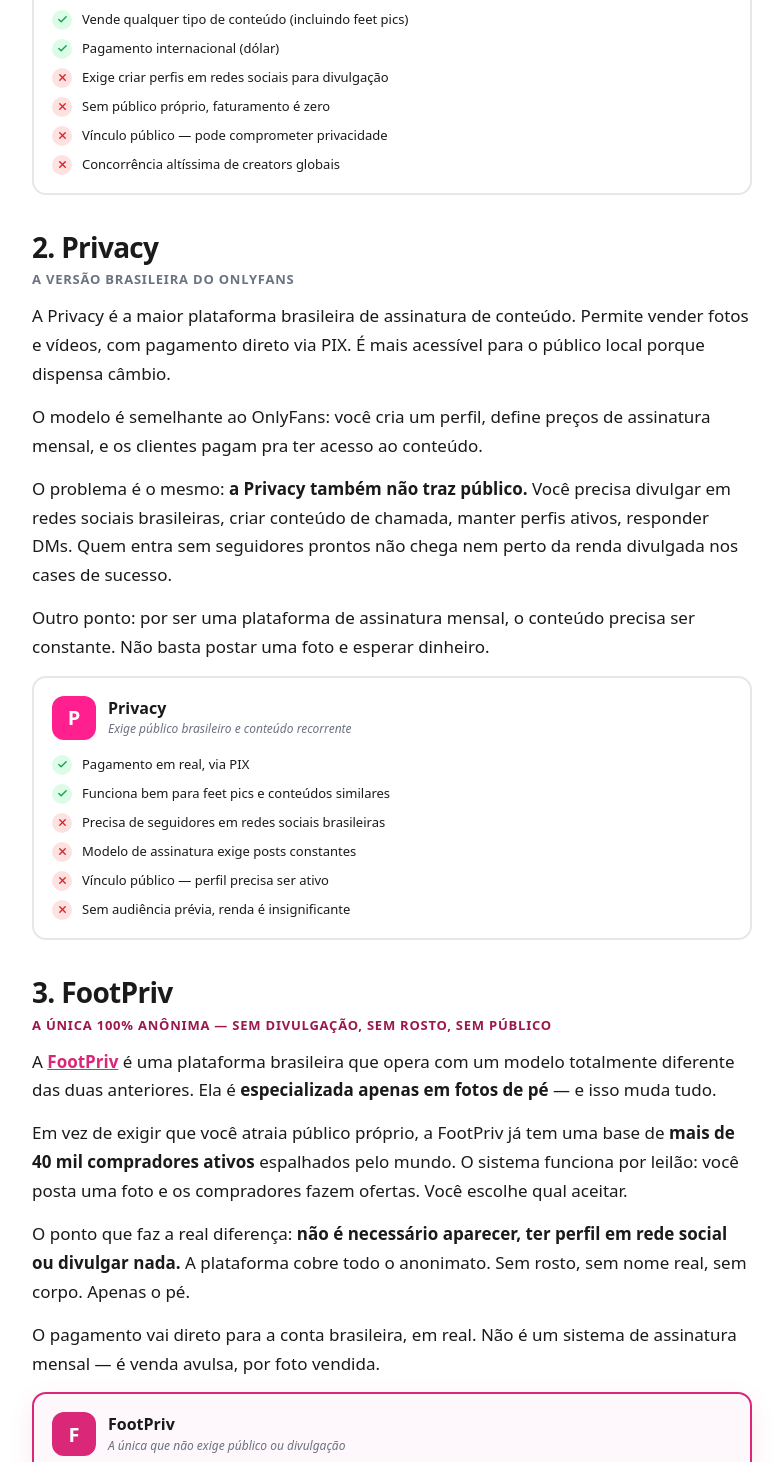
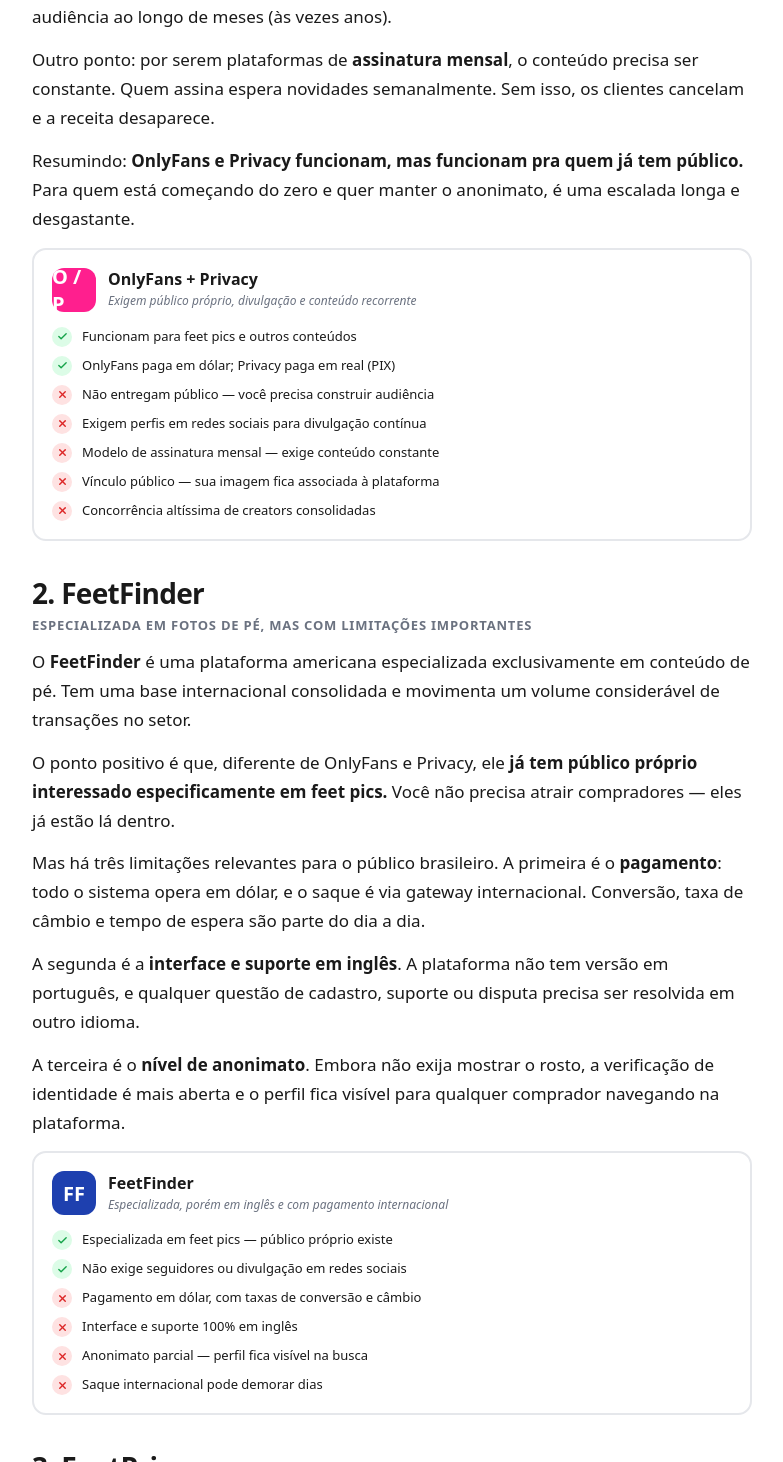
Before and after one commit to kellieflor58-rgb/coletaki-adv, a Next.js app: page /fotodope in a window 1280 px wide. Shown: the part 2128-3590 px from the top of the page, without its empty margins (248-1031 px from the left). Built offline with nearby package versions, Linux system fonts and the light colour scheme.

Commit message:
refac: fotodope - junta OnlyFans+Privacy, adiciona FeetFinder, FootPriv como melhor opcao BR

```diff
--- a/app/fotodope/page.js
+++ b/app/fotodope/page.js
@@ -89,7 +89,7 @@
         <B>
           <p>A pesquisa "como vender foto do pé" cresceu mais de 400% no Google nos últimos 12 meses no Brasil. Por trás dessa curiosidade explosiva, existe uma dúvida real: <strong>isso realmente paga? Em quais sites funciona? Precisa aparecer? É legal?</strong></p>
           <p>A resposta curta é: sim, é um mercado real. Mas as plataformas onde isso acontece operam com regras muito diferentes entre si — e a maioria das pessoas que pesquisa o assunto não tem ideia dessa diferença.</p>
-          <p>Esta matéria coloca os fatos em ordem. <strong>Vamos comparar as três principais plataformas usadas para esse fim no Brasil hoje:</strong></p>
+          <p>Esta matéria coloca os fatos em ordem. <strong>Vamos analisar as três principais plataformas usadas para esse fim hoje no mercado:</strong></p>
         </B>
 
         <div style={{ background:'#FAFAFA', border:'1px solid '+LINE, borderRadius:6, padding:'10px 14px', margin:'24px 0', textAlign:'center' }}>
@@ -122,98 +122,96 @@
         {/* ============================================ */}
 
         <h2 style={{ fontSize:28, fontWeight:900, color:INK, marginTop:36, marginBottom:6, letterSpacing:'-0.025em', lineHeight:1.2 }}>
-          1. OnlyFans
+          1. OnlyFans e Privacy
         </h2>
         <p style={{ fontSize:13, color:INK_MUTE, fontWeight:600, marginTop:0, marginBottom:14, textTransform:'uppercase', letterSpacing:'0.06em' }}>
-          Funciona, mas exige público próprio
+          Funcionam, mas exigem público próprio e divulgação constante
         </p>
 
         <B>
-          <p>O OnlyFans é a plataforma mais conhecida internacionalmente. Mulheres podem vender fotos e vídeos, incluindo conteúdos como "feet pics" (fotos de pé). O pagamento vem em dólar e depois é convertido em real.</p>
-          <p>Mas tem um detalhe que poucos avisos: <strong>o OnlyFans não te entrega público.</strong> Ele apenas hospeda seus arquivos e processa o pagamento.</p>
-          <p>Para faturar de verdade ali, você precisa <strong>trazer seguidores por conta própria</strong> — geralmente via Instagram, Twitter, TikTok ou Reddit. Isso significa criar perfis públicos, postar conteúdo regularmente, interagir, divulgar links e construir uma audiência ao longo de meses.</p>
-          <p>Sem público, ninguém entra. Sem entrar, ninguém paga.</p>
+          <p>O <strong>OnlyFans</strong> e a <strong>Privacy</strong> são as duas plataformas mais lembradas quando o assunto é monetização de conteúdo adulto online. A primeira tem alcance global e paga em dólar; a segunda é brasileira e paga via PIX. As duas permitem que mulheres vendam fotos e vídeos, incluindo "feet pics" (fotos de pé).</p>
+          <p>O modelo de negócio é semelhante entre as duas: você cria um perfil, define um valor de assinatura mensal, e os clientes pagam para acessar o conteúdo que você posta dentro da plataforma.</p>
+          <p>Mas há uma armadilha que poucos avisos: <strong>nenhuma das duas entrega público pra você.</strong> Elas apenas hospedam os arquivos e processam o pagamento. Toda a parte de atrair clientes é por sua conta.</p>
+          <p>Para faturar de verdade, é preciso <strong>construir uma audiência própria</strong> — geralmente via Instagram, Twitter, TikTok ou Reddit. Isso significa criar perfis públicos com a sua imagem, postar conteúdo regularmente, interagir com seguidores, divulgar links e construir essa audiência ao longo de meses (às vezes anos).</p>
+          <p>Outro ponto: por serem plataformas de <strong>assinatura mensal</strong>, o conteúdo precisa ser constante. Quem assina espera novidades semanalmente. Sem isso, os clientes cancelam e a receita desaparece.</p>
+          <p>Resumindo: <strong>OnlyFans e Privacy funcionam, mas funcionam pra quem já tem público.</strong> Para quem está começando do zero e quer manter o anonimato, é uma escalada longa e desgastante.</p>
         </B>
 
         <CardPlataforma
-          icone="O"
-          cor="#00AFF0"
-          nome="OnlyFans"
-          dor="Você precisa construir seu próprio público"
+          icone="O / P"
+          cor="#FF1F8E"
+          nome="OnlyFans + Privacy"
+          dor="Exigem público próprio, divulgação e conteúdo recorrente"
           itens={[
-            { ok:true, texto:'Vende qualquer tipo de conteúdo (incluindo feet pics)' },
-            { ok:true, texto:'Pagamento internacional (dólar)' },
-            { ok:false, texto:'Exige criar perfis em redes sociais para divulgação' },
-            { ok:false, texto:'Sem público próprio, faturamento é zero' },
-            { ok:false, texto:'Vínculo público — pode comprometer privacidade' },
-            { ok:false, texto:'Concorrência altíssima de creators globais' },
+            { ok:true, texto:'Funcionam para feet pics e outros conteúdos' },
+            { ok:true, texto:'OnlyFans paga em dólar; Privacy paga em real (PIX)' },
+            { ok:false, texto:'Não entregam público — você precisa construir audiência' },
+            { ok:false, texto:'Exigem perfis em redes sociais para divulgação contínua' },
+            { ok:false, texto:'Modelo de assinatura mensal — exige conteúdo constante' },
+            { ok:false, texto:'Vínculo público — sua imagem fica associada à plataforma' },
+            { ok:false, texto:'Concorrência altíssima de creators consolidadas' },
           ]}
         />
 
-        {/* ============================================ */}
-        {/* PLATAFORMA 2 — PRIVACY */}
-        {/* ============================================ */}
-
         <h2 style={{ fontSize:28, fontWeight:900, color:INK, marginTop:36, marginBottom:6, letterSpacing:'-0.025em', lineHeight:1.2 }}>
-          2. Privacy
+          2. FeetFinder
         </h2>
         <p style={{ fontSize:13, color:INK_MUTE, fontWeight:600, marginTop:0, marginBottom:14, textTransform:'uppercase', letterSpacing:'0.06em' }}>
-          A versão brasileira do OnlyFans
+          Especializada em fotos de pé, mas com limitações importantes
         </p>
 
         <B>
-          <p>A Privacy é a maior plataforma brasileira de assinatura de conteúdo. Permite vender fotos e vídeos, com pagamento direto via PIX. É mais acessível para o público local porque dispensa câmbio.</p>
-          <p>O modelo é semelhante ao OnlyFans: você cria um perfil, define preços de assinatura mensal, e os clientes pagam pra ter acesso ao conteúdo.</p>
-          <p>O problema é o mesmo: <strong>a Privacy também não traz público.</strong> Você precisa divulgar em redes sociais brasileiras, criar conteúdo de chamada, manter perfis ativos, responder DMs. Quem entra sem seguidores prontos não chega nem perto da renda divulgada nos cases de sucesso.</p>
-          <p>Outro ponto: por ser uma plataforma de assinatura mensal, o conteúdo precisa ser constante. Não basta postar uma foto e esperar dinheiro.</p>
+          <p>O <strong>FeetFinder</strong> é uma plataforma americana especializada exclusivamente em conteúdo de pé. Tem uma base internacional consolidada e movimenta um volume considerável de transações no setor.</p>
+          <p>O ponto positivo é que, diferente de OnlyFans e Privacy, ele <strong>já tem público próprio interessado especificamente em feet pics.</strong> Você não precisa atrair compradores — eles já estão lá dentro.</p>
+          <p>Mas há três limitações relevantes para o público brasileiro. A primeira é o <strong>pagamento</strong>: todo o sistema opera em dólar, e o saque é via gateway internacional. Conversão, taxa de câmbio e tempo de espera são parte do dia a dia.</p>
+          <p>A segunda é a <strong>interface e suporte em inglês</strong>. A plataforma não tem versão em português, e qualquer questão de cadastro, suporte ou disputa precisa ser resolvida em outro idioma.</p>
+          <p>A terceira é o <strong>nível de anonimato</strong>. Embora não exija mostrar o rosto, a verificação de identidade é mais aberta e o perfil fica visível para qualquer comprador navegando na plataforma.</p>
         </B>
 
         <CardPlataforma
-          icone="P"
-          cor="#FF1F8E"
-          nome="Privacy"
-          dor="Exige público brasileiro e conteúdo recorrente"
+          icone="FF"
+          cor="#1E40AF"
+          nome="FeetFinder"
+          dor="Especializada, porém em inglês e com pagamento internacional"
           itens={[
-            { ok:true, texto:'Pagamento em real, via PIX' },
-            { ok:true, texto:'Funciona bem para feet pics e conteúdos similares' },
-            { ok:false, texto:'Precisa de seguidores em redes sociais brasileiras' },
-            { ok:false, texto:'Modelo de assinatura exige posts constantes' },
-            { ok:false, texto:'Vínculo público — perfil precisa ser ativo' },
-            { ok:false, texto:'Sem audiência prévia, renda é insignificante' },
+            { ok:true, texto:'Especializada em feet pics — público próprio existe' },
+            { ok:true, texto:'Não exige seguidores ou divulgação em redes sociais' },
+            { ok:false, texto:'Pagamento em dólar, com taxas de conversão e câmbio' },
+            { ok:false, texto:'Interface e suporte 100% em inglês' },
+            { ok:false, texto:'Anonimato parcial — perfil fica visível na busca' },
+            { ok:false, texto:'Saque internacional pode demorar dias' },
           ]}
         />
-
-        {/* ============================================ */}
-        {/* PLATAFORMA 3 — FOOTPRIV */}
-        {/* ============================================ */}
 
         <h2 style={{ fontSize:28, fontWeight:900, color:INK, marginTop:36, marginBottom:6, letterSpacing:'-0.025em', lineHeight:1.2 }}>
           3. FootPriv
         </h2>
         <p style={{ fontSize:13, color:PINK_DARK, fontWeight:700, marginTop:0, marginBottom:14, textTransform:'uppercase', letterSpacing:'0.06em' }}>
-          A única 100% anônima — sem divulgação, sem rosto, sem público
+          A melhor opção para o público brasileiro — 100% anônima e em português
         </p>
 
         <B>
-          <p>A <a href={LINK_FOOTPRIV} target="_blank" rel="noopener" style={{ color:PINK, textDecoration:'underline', fontWeight:700 }}>FootPriv</a> é uma plataforma brasileira que opera com um modelo totalmente diferente das duas anteriores. Ela é <strong>especializada apenas em fotos de pé</strong> — e isso muda tudo.</p>
-          <p>Em vez de exigir que você atraia público próprio, a FootPriv já tem uma base de <strong>mais de 40 mil compradores ativos</strong> espalhados pelo mundo. O sistema funciona por leilão: você posta uma foto e os compradores fazem ofertas. Você escolhe qual aceitar.</p>
-          <p>O ponto que faz a real diferença: <strong>não é necessário aparecer, ter perfil em rede social ou divulgar nada.</strong> A plataforma cobre todo o anonimato. Sem rosto, sem nome real, sem corpo. Apenas o pé.</p>
-          <p>O pagamento vai direto para a conta brasileira, em real. Não é um sistema de assinatura mensal — é venda avulsa, por foto vendida.</p>
+          <p>A <a href={LINK_FOOTPRIV} target="_blank" rel="noopener" style={{ color:PINK, textDecoration:'underline', fontWeight:700 }}>FootPriv</a> é uma plataforma <strong>brasileira</strong> especializada exclusivamente em fotos de pé. Surgiu para resolver as três falhas das opções anteriores: a falta de público próprio do OnlyFans/Privacy, e o pagamento internacional e idioma estrangeiro do FeetFinder.</p>
+          <p>Em vez de exigir que você atraia público, a FootPriv já tem uma base de <strong>mais de 40 mil compradores ativos</strong> espalhados por mais de 60 países. O sistema funciona por leilão: você posta uma foto, os compradores fazem ofertas em moedas locais, e você escolhe qual aceitar.</p>
+          <p>O ponto que faz a real diferença para o público brasileiro: <strong>100% anônimo, 100% em português, pagamento direto em real.</strong> Não é necessário aparecer, ter perfil em rede social, divulgar nada ou lidar com câmbio.</p>
+          <p>A plataforma cobre todo o anonimato. Sem rosto, sem nome real, sem corpo, sem identidade pública. Apenas o pé. E o saque cai na conta brasileira já convertido, no mesmo dia da venda.</p>
+          <p>Por ser <strong>venda avulsa</strong> (não assinatura), você não precisa manter conteúdo constante. Posta quando quiser. Vende quando quiser. Sem cobrança, sem pressão.</p>
         </B>
 
         <CardPlataforma
           icone="F"
           cor={PINK}
           nome="FootPriv"
-          dor="A única que não exige público ou divulgação"
+          dor="100% anônima, em português, pagamento em real"
           destaque
           itens={[
             { ok:true, texto:'Mais de 40 mil compradores já cadastrados (não precisa trazer)' },
             { ok:true, texto:'100% anônimo — sem rosto, sem nome, sem rede social' },
+            { ok:true, texto:'Plataforma brasileira, em português' },
+            { ok:true, texto:'Pagamento em real, direto na conta no mesmo dia' },
+            { ok:true, texto:'Sistema de leilão: você escolhe o melhor lance' },
+            { ok:true, texto:'Venda avulsa — sem postagem obrigatória' },
             { ok:true, texto:'Especializada em fotos de pé (categoria de alta demanda)' },
-            { ok:true, texto:'Sistema de leilão: você escolhe o melhor lance' },
-            { ok:true, texto:'Pagamento em real, direto na conta' },
-            { ok:true, texto:'Venda avulsa — sem necessidade de postar conteúdo constante' },
           ]}
         />
 
@@ -230,18 +228,19 @@
             <thead>
               <tr style={{ borderBottom:'2px solid '+INK }}>
                 <th style={{ textAlign:'left', padding:'10px 8px', fontSize:11, fontWeight:800, color:INK_MUTE, textTransform:'uppercase', letterSpacing:'0.05em' }}>Critério</th>
-                <th style={{ padding:'10px 8px', fontSize:13, fontWeight:800 }}>OnlyFans</th>
-                <th style={{ padding:'10px 8px', fontSize:13, fontWeight:800 }}>Privacy</th>
+                <th style={{ padding:'10px 8px', fontSize:12, fontWeight:800 }}>OnlyFans / Privacy</th>
+                <th style={{ padding:'10px 8px', fontSize:12, fontWeight:800 }}>FeetFinder</th>
                 <th style={{ padding:'10px 8px', fontSize:13, fontWeight:800, color:PINK_DARK }}>FootPriv</th>
               </tr>
             </thead>
             <tbody>
-              <LinhaTab label="Precisa de público próprio?" v1="Sim" v2="Sim" v3="Não" ok3 />
-              <LinhaTab label="Precisa divulgar?" v1="Sim" v2="Sim" v3="Não" ok3 />
-              <LinhaTab label="100% anônimo?" v1="Não" v2="Não" v3="Sim" ok3 />
-              <LinhaTab label="Pagamento em real" v1="Não" v2="Sim" v3="Sim" ok3 />
-              <LinhaTab label="Funciona para feet pics?" v1="Sim" v2="Sim" v3="Sim" />
-              <LinhaTab label="Modelo" v1="Assinatura" v2="Assinatura" v3="Venda por foto" ok3 />
+              <LinhaTab label="Precisa de público próprio?" v1="Sim" v2="Não" v3="Não" ok3 />
+              <LinhaTab label="Precisa divulgar em redes?" v1="Sim" v2="Não" v3="Não" ok3 />
+              <LinhaTab label="100% anônimo?" v1="Não" v2="Parcial" v3="Sim" ok3 />
+              <LinhaTab label="Em português" v1="Privacy sim" v2="Não" v3="Sim" ok3 />
+              <LinhaTab label="Pagamento em real" v1="Privacy sim" v2="Não (dólar)" v3="Sim" ok3 />
+              <LinhaTab label="Funciona pra feet pics?" v1="Sim" v2="Sim (foco)" v3="Sim (foco)" />
+              <LinhaTab label="Modelo" v1="Assinatura" v2="Venda" v3="Venda por leilão" ok3 />
             </tbody>
           </table>
         </div>
@@ -256,9 +255,10 @@
 
         <B>
           <p>Se você <strong>já tem público em redes sociais</strong> — algumas dezenas de milhares de seguidores — e está disposta a manter presença constante online, OnlyFans e Privacy podem funcionar. São plataformas robustas, com cases reais de creators que faturam bem.</p>
-          <p>Mas se você é uma mulher comum, sem audiência prévia, que não quer aparecer, criar perfil ou se expor de nenhuma forma, <strong>essas duas plataformas não vão funcionar pra você.</strong> Sem público, é fila de espera vazia.</p>
-          <p>Para esse perfil — que é o de 95% das pessoas que pesquisam "vender foto do pé" — a única opção realmente viável hoje é a <a href={LINK_FOOTPRIV} target="_blank" rel="noopener" style={{ color:PINK, textDecoration:'underline', fontWeight:700 }}>FootPriv</a>. É a única que entrega a base de compradores pronta e mantém o anonimato total.</p>
-          <p>Não é mágica. É um modelo de negócio diferente, focado em uma categoria muito específica de produto digital, que opera há tempo suficiente para ter uma base internacional consolidada.</p>
+          <p>Se você é fluente em inglês, não se incomoda em receber em dólar e lidar com câmbio, e tolera um perfil semi-anônimo visível, o FeetFinder é uma opção razoável. Funciona, mas com atrito.</p>
+          <p>Agora, se você é uma mulher brasileira comum, sem audiência prévia, sem inglês fluente, que quer receber em real direto no PIX e <strong>não quer aparecer de jeito nenhum</strong> — a <a href={LINK_FOOTPRIV} target="_blank" rel="noopener" style={{ color:PINK, textDecoration:'underline', fontWeight:700 }}>FootPriv</a> é a única opção viável hoje.</p>
+          <p>É a única que junta os três pontos críticos: <strong>público pronto, anonimato total, pagamento em real</strong>. Para o perfil que representa 95% das brasileiras pesquisando o assunto, é o caminho mais direto.</p>
+          <p>Não é mágica. É um modelo de negócio que opera há tempo suficiente para ter base consolidada — só que feito por brasileiros, para brasileiras.</p>
         </B>
 
         <div style={{ background:'#F9FAFB', borderLeft:'4px solid '+PINK, borderRadius:8, padding:16, marginTop:32, marginBottom:32 }}>
@@ -309,7 +309,7 @@
         </div>
 
         <div style={{ background:'#FEF3C7', border:'1px solid #FDE68A', borderRadius:10, padding:12, fontSize:11, color:'#78350F', lineHeight:1.55, marginBottom:28 }}>
-          <strong>Aviso legal:</strong> Esta matéria foi produzida de forma editorial independente, sem parceria comercial com OnlyFans, Privacy ou FootPriv. Plataformas exclusivas para maiores de 18 anos. Resultados variam por região, dedicação e perfil. Não há garantia de rendimento.
+          <strong>Aviso legal:</strong> Esta matéria foi produzida de forma editorial independente, sem parceria comercial com OnlyFans, Privacy, FeetFinder ou FootPriv. Plataformas exclusivas para maiores de 18 anos. Resultados variam por região, dedicação e perfil. Não há garantia de rendimento.
         </div>
 
         <div style={{ borderTop:'1px solid '+LINE, paddingTop:18, paddingBottom:18, display:'flex', alignItems:'center', gap:10, flexWrap:'wrap' }}>
```
